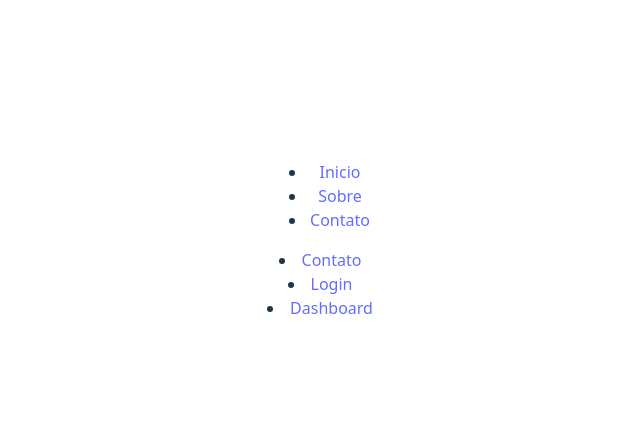
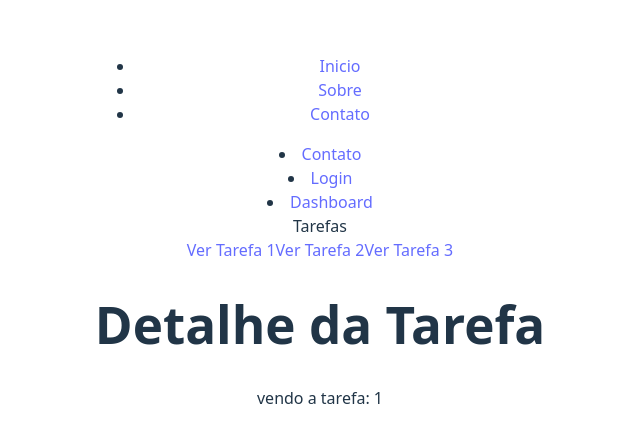
Before and after one commit to vitoriaferreirap/demo.react, a React (Vite) app in the folder react_router/: page /tasks/1 in a window 1280 px wide. Shown: the part 168-610 px from the top of the page, without its empty margins (320-960 px from the left). Built offline with nearby package versions, Linux system fonts and the light colour scheme.

Commit message:
feat: rotas dinamicas

```diff
--- a/react_router/src/App.jsx
+++ b/react_router/src/App.jsx
@@ -7,6 +7,7 @@ import Home from './components/Home';
 import Login from './components/Login';
 import Profile from './components/Profile';
 import Settings from './components/Settings';
+import TaskDetails from './components/TaskDetails';
 
 function App() {
     return (
@@ -42,6 +43,11 @@ function App() {
                 <Link to="/dashboard">Dashboard</Link>
             </li>
 
+            {/*rotas dinamicas */}
+            <div>Tarefas</div>
+            <Link to="tasks/1">Ver Tarefa 1</Link>
+            <Link to="tasks/2">Ver Tarefa 2</Link>
+            <Link to="tasks/3">Ver Tarefa 3</Link>
 
             {/* CONFIG DE ROTAS/PAGINAS */}
             <Routes>
@@ -56,6 +62,9 @@ function App() {
                     <Route path="profile" element={<Profile />} />
                     <Route path="settings" element={<Settings />} />
                 </Route>
+
+                {/*rotas dinamicas */}
+                <Route path="/tasks/:taskId" element={<TaskDetails />} />
             </Routes>
 
         </>
--- /dev/null
+++ b/react_router/src/components/TaskDetails.jsx
@@ -0,0 +1,13 @@
+import { useParams } from 'react-router-dom';
+const TaskDetails = () => {
+    //DEIXA COMPONENRTE COMO UNICO
+    const { taskId } = useParams();
+    return (
+        <div>
+            <h1>Detalhe da Tarefa</h1>
+            <p>vendo a tarefa: {taskId}</p>
+        </div>
+    )
+}
+
+export default TaskDetails
```
